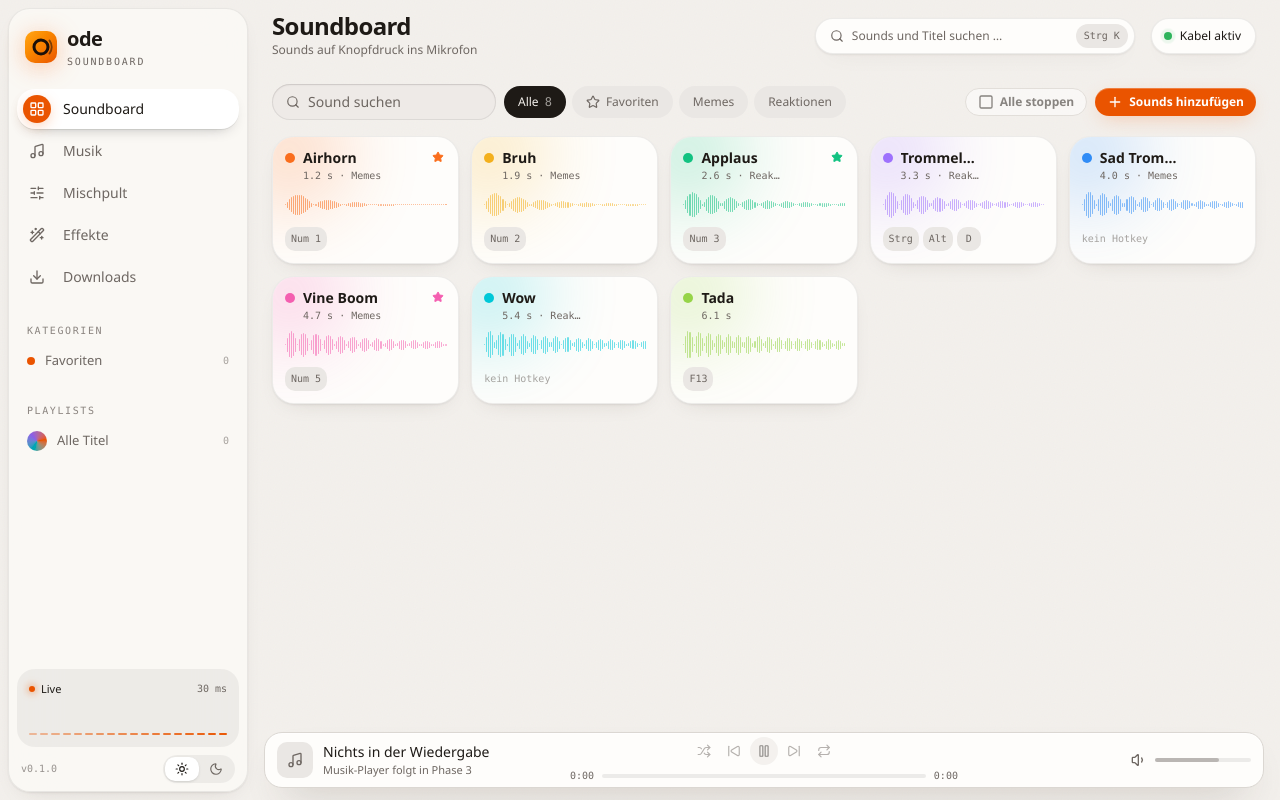
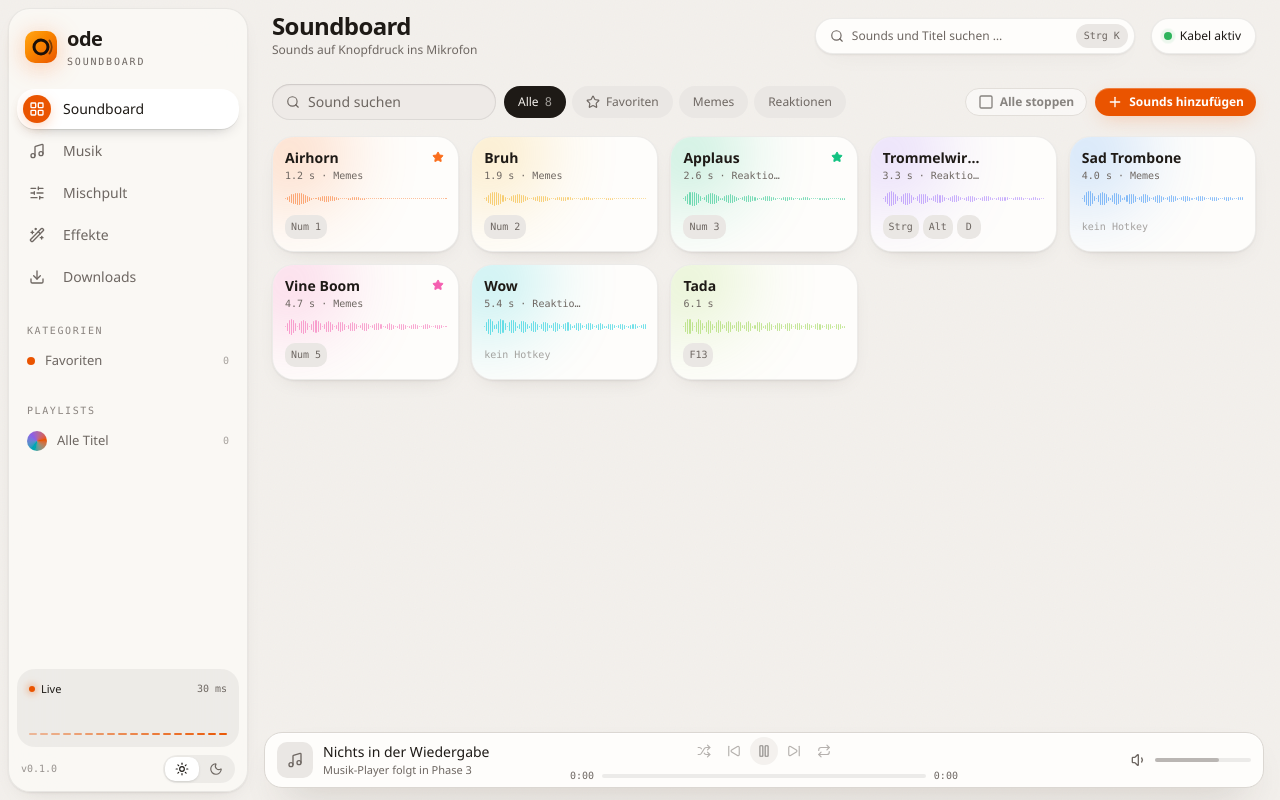
Before and after one commit to MosesCommitsFraud/Ode, a React (Vite) app: page / in a window 1280 px wide. Both pictures are taken after a click on the button "Soundboard". Built offline with nearby package versions, Linux system fonts and the light colour scheme; the HTML template or start-up script is replaced by a standard one.

Commit message:
Soundboard ohne Scrollen und ohne Deko-Punkte
Das Kachelraster berechnet aus der verfügbaren Fläche, wie viele Kacheln
passen, und blättert seitenweise (Pfeile oder Mausrad). Farbpunkte an
Kacheln und im Editor entfernt; Farbwahl und Trim-Griffe eckig.

```diff
--- a/src/components/soundboard/SoundEditor.tsx
+++ b/src/components/soundboard/SoundEditor.tsx
@@ -168,7 +168,6 @@ export function SoundEditor({
         className="relative flex max-h-full w-full max-w-lg flex-col overflow-hidden rounded-3xl bg-popover shadow-[var(--shadow-pop)]"
       >
         <div className="flex items-center gap-3 px-6 pt-5 pb-4">
-          <span className="size-3 rounded-full" style={{ background: color, boxShadow: `0 0 10px ${color}` }} />
           <input
             value={draft.name}
             onChange={(e) => patch({ name: e.target.value })}
@@ -246,7 +245,7 @@ export function SoundEditor({
                     title={name}
                     onClick={() => patch({ color: name })}
                     className={cn(
-                      "size-6 cursor-default rounded-full transition-transform hover:scale-110",
+                      "h-6 w-7 cursor-default rounded-lg transition-transform hover:scale-110",
                       draft.color === name && "ring-2 ring-foreground ring-offset-2 ring-offset-popover",
                     )}
                     style={{ background: value }}
--- a/src/components/soundboard/SoundTile.tsx
+++ b/src/components/soundboard/SoundTile.tsx
@@ -48,7 +48,7 @@ export function SoundTile({
       }}
       style={{ "--tile": color } as CSSProperties}
       className={cn(
-        "group panel relative flex h-32 cursor-default flex-col overflow-hidden rounded-2xl p-3 text-left outline-none transition-all duration-150 select-none",
+        "group panel relative flex h-full cursor-default flex-col overflow-hidden rounded-2xl p-3 text-left outline-none transition-all duration-150 select-none",
         "hover:-translate-y-0.5 focus-visible:ring-2 focus-visible:ring-ring active:translate-y-0 active:scale-[0.98]",
         playing &&
           "shadow-[0_0_0_1.5px_var(--tile),0_10px_30px_-10px_var(--tile)]",
@@ -61,10 +61,6 @@ export function SoundTile({
       />
 
       <div className="relative flex items-start gap-2">
-        <span
-          className="mt-1 size-2.5 shrink-0 rounded-full"
-          style={{ background: color, boxShadow: playing ? `0 0 10px ${color}` : undefined }}
-        />
         <div className="min-w-0 flex-1">
           <div className="truncate text-sm leading-tight font-semibold">{sound.name}</div>
           <div className="mt-0.5 truncate font-mono text-3xs text-muted-foreground tabular-nums">
--- a/src/components/soundboard/Waveform.tsx
+++ b/src/components/soundboard/Waveform.tsx
@@ -89,7 +89,7 @@ function Handle({ at, color }: { at: number; color: string }) {
       style={{ left: `${at * 100}%`, background: color, boxShadow: `0 0 8px ${color}` }}
     >
       <span
-        className="absolute top-0 left-1/2 size-2.5 -translate-x-1/2 -translate-y-1/2 rounded-full ring-2 ring-panel"
+        className="absolute top-1/2 left-1/2 h-5 w-1.5 -translate-x-1/2 -translate-y-1/2 rounded-sm ring-2 ring-panel"
         style={{ background: color }}
       />
     </span>
--- a/src/views/SoundboardView.tsx
+++ b/src/views/SoundboardView.tsx
@@ -1,5 +1,5 @@
-import { LayoutGrid, Loader2, Play, Plus, Search, Square, Star, Upload, X } from "lucide-react";
-import { useEffect, useMemo, useState } from "react";
+import { ChevronLeft, ChevronRight, LayoutGrid, Loader2, Play, Plus, Search, Square, Star, Upload, X } from "lucide-react";
+import { useEffect, useMemo, useRef, useState, type WheelEvent } from "react";
 import { SoundEditor } from "~/components/soundboard/SoundEditor";
 import { SoundTile } from "~/components/soundboard/SoundTile";
 import { Button } from "~/components/ui/button";
@@ -11,6 +11,31 @@ import { cn } from "~/lib/utils";
 
 const ALL = "__all";
 const FAVORITES = "__favorites";
+
+/** Kachelmaße für die Seitenaufteilung; die Seite scrollt nie. */
+const TILE_MIN_WIDTH = 176;
+const TILE_HEIGHT = 116;
+const GAP = 12;
+
+/** Wie viele Kacheln passen in den Bereich? */
+function useGridSize() {
+  const ref = useRef<HTMLDivElement>(null);
+  const [size, setSize] = useState({ cols: 4, rows: 3 });
+  useEffect(() => {
+    const el = ref.current;
+    if (!el) return;
+    const observer = new ResizeObserver(([entry]) => {
+      const { width, height } = entry.contentRect;
+      setSize({
+        cols: Math.max(1, Math.floor((width + GAP) / (TILE_MIN_WIDTH + GAP))),
+        rows: Math.max(1, Math.floor((height + GAP) / (TILE_HEIGHT + GAP))),
+      });
+    });
+    observer.observe(el);
+    return () => observer.disconnect();
+  }, []);
+  return { ref, ...size };
+}
 
 /** Dateien aus dem Explorer aufs Fenster ziehen. */
 function useFileDrop(onDrop: (paths: string[]) => void) {
@@ -72,7 +97,9 @@ export function SoundboardView() {
   const [filter, setFilter] = useState(ALL);
   const [query, setQuery] = useState("");
   const [editing, setEditing] = useState<number | null>(null);
+  const [page, setPage] = useState(0);
   const dragOver = useFileDrop(library.importFiles);
+  const grid = useGridSize();
 
   useEffect(() => {
     if (!loaded) void library.load();
@@ -91,6 +118,19 @@ export function SoundboardView() {
     return !q || s.name.toLowerCase().includes(q) || s.category?.toLowerCase().includes(q);
   });
   const editingSound = sounds.find((s) => s.id === editing);
+
+  const pageSize = grid.cols * grid.rows;
+  const pages = Math.max(1, Math.ceil(visible.length / pageSize));
+  const current = Math.min(page, pages - 1);
+  const shown = visible.slice(current * pageSize, (current + 1) * pageSize);
+  const turn = (delta: number) => setPage(Math.min(pages - 1, Math.max(0, current + delta)));
+
+  // Neue Auswahl beginnt auf der ersten Seite.
+  useEffect(() => setPage(0), [filter, query]);
+
+  const onWheel = (e: WheelEvent) => {
+    if (pages > 1 && Math.abs(e.deltaY) > 20) turn(e.deltaY > 0 ? 1 : -1);
+  };
 
   return (
     <div className="relative flex h-full flex-col">
@@ -153,7 +193,7 @@ export function SoundboardView() {
         </div>
       )}
 
-      <div className="min-h-0 flex-1 overflow-y-auto px-6 pb-6">
+      <div ref={grid.ref} onWheel={onWheel} className="min-h-0 flex-1 overflow-hidden px-6">
         {sounds.length === 0 && loaded ? (
           <EmptyState icon={<LayoutGrid />} title="Noch keine Sounds">
             Zieh Audiodateien (MP3, WAV, OGG, FLAC …) hierher oder klick auf „Sounds hinzufügen“. Klick
@@ -162,8 +202,15 @@ export function SoundboardView() {
         ) : visible.length === 0 && loaded ? (
           <p className="pt-16 text-center text-sm text-muted-foreground">Keine Sounds für diese Auswahl.</p>
         ) : (
-          <div className="grid grid-cols-[repeat(auto-fill,minmax(11rem,1fr))] gap-3">
-            {visible.map((sound) => (
+          <div
+            className="grid"
+            style={{
+              gap: GAP,
+              gridTemplateColumns: `repeat(${grid.cols}, minmax(0, 1fr))`,
+              gridAutoRows: TILE_HEIGHT,
+            }}
+          >
+            {shown.map((sound) => (
               <SoundTile
                 key={sound.id}
                 sound={sound}
@@ -172,6 +219,22 @@ export function SoundboardView() {
               />
             ))}
           </div>
+        )}
+      </div>
+
+      <div className="flex h-12 shrink-0 items-center justify-center gap-3 px-6">
+        {pages > 1 && (
+          <>
+            <Button variant="ghost" size="icon-sm" title="Vorherige Seite" disabled={current === 0} onClick={() => turn(-1)}>
+              <ChevronLeft />
+            </Button>
+            <span className="font-mono text-2xs text-muted-foreground tabular-nums">
+              Seite {current + 1} / {pages}
+            </span>
+            <Button variant="ghost" size="icon-sm" title="Nächste Seite" disabled={current === pages - 1} onClick={() => turn(1)}>
+              <ChevronRight />
+            </Button>
+          </>
         )}
       </div>
 
```
